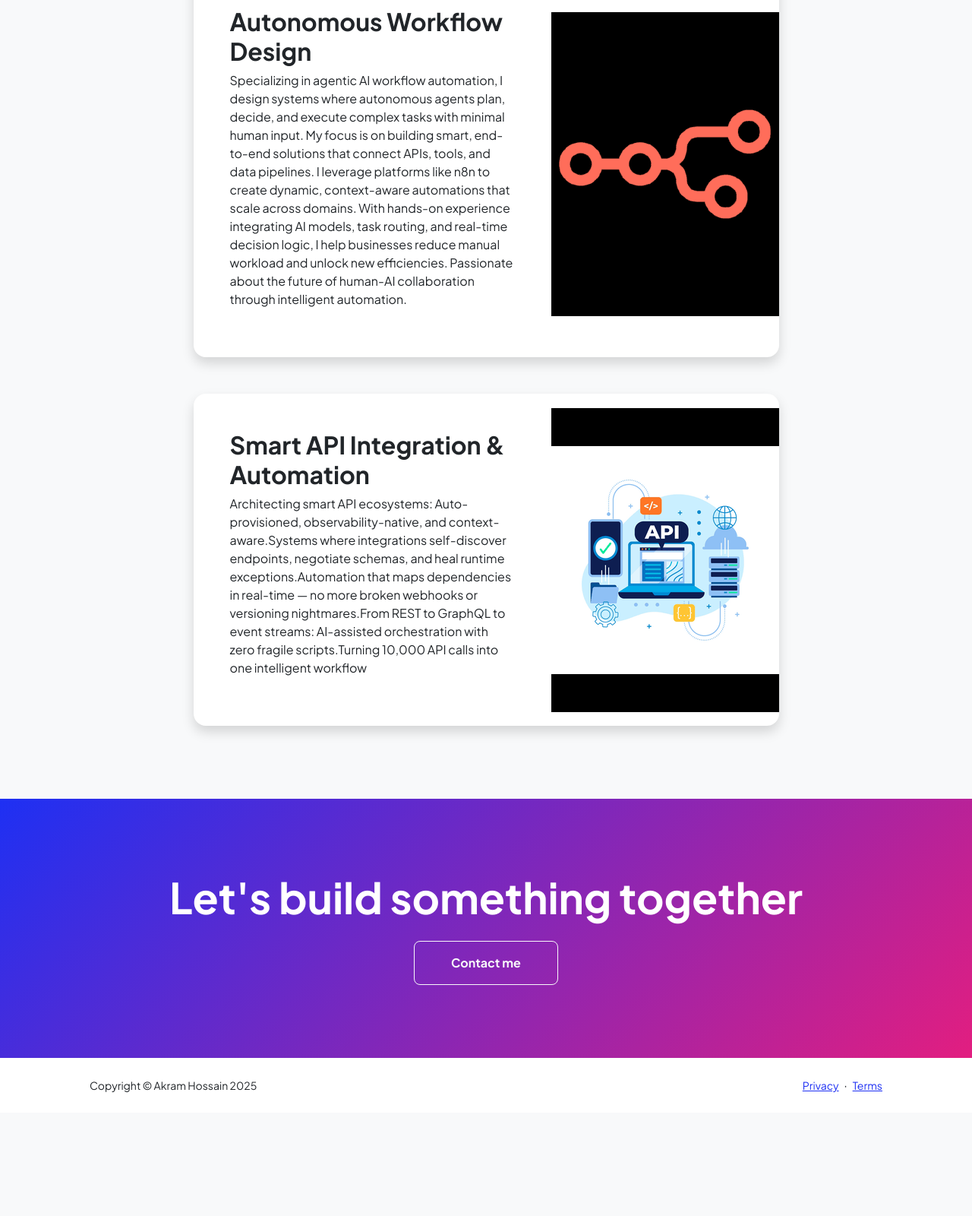
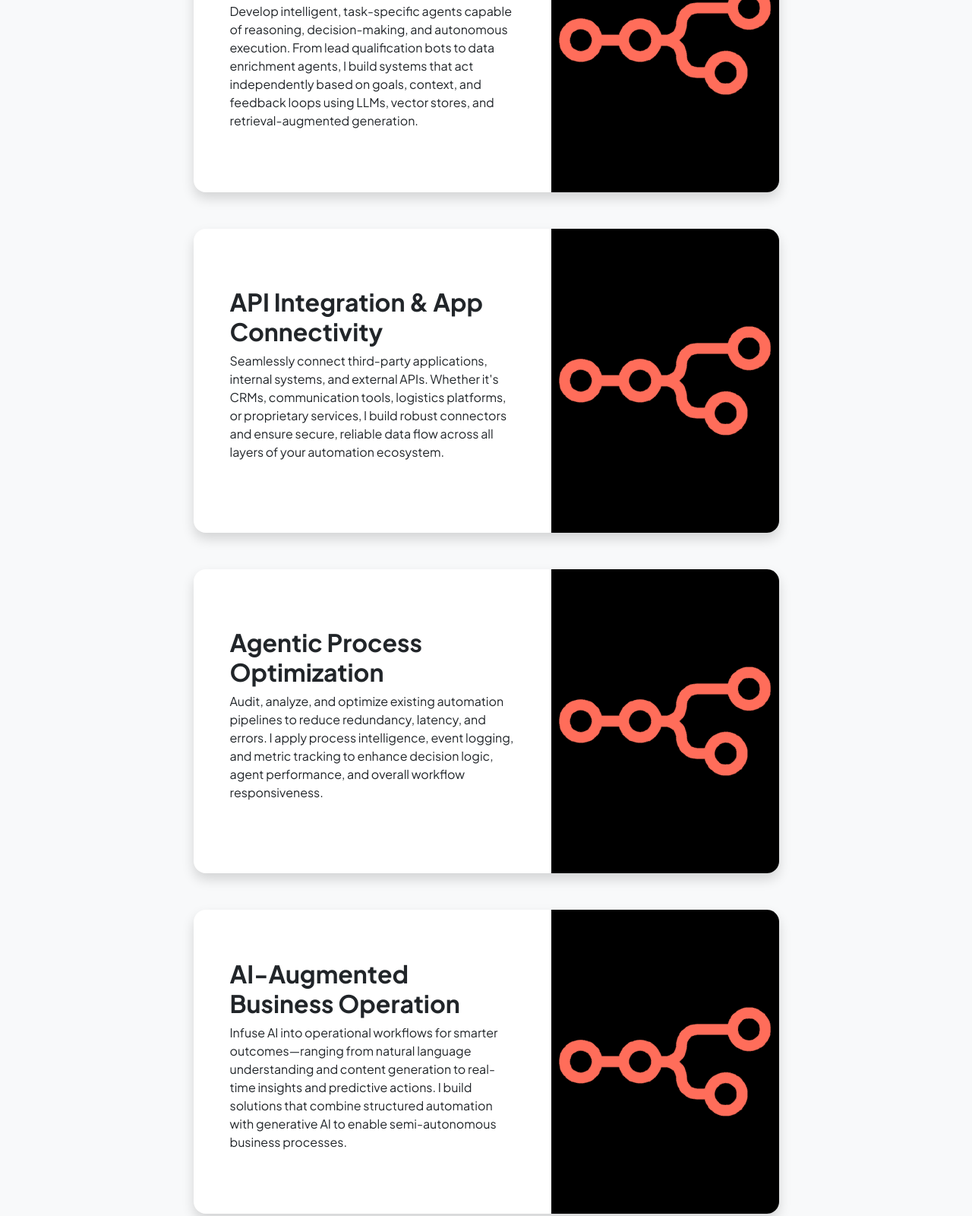
Before and after one commit to akram6043/akram6043.github.io, a plain HTML site: page projects.html in a window 1280 px wide. Shown: the part 821-2421 px from the top of the page at 76% size. Before the commit the page ends 2285 px from the top, so only its background shows below. Drawn offline with nearby package versions, Linux system fonts and the light colour scheme.

Commit message:
Update projects.html

```diff
--- a/projects.html
+++ b/projects.html
@@ -47,8 +47,8 @@
                                 <div class="card-body p-0">
                                     <div class="d-flex align-items-center">
                                         <div class="p-5">
-                                            <h2 class="fw-bolder">Autonomous Workflow Design</h2>
-                                            <p>Specializing in agentic AI workflow automation, I design systems where autonomous agents plan, decide, and execute complex tasks with minimal human input. My focus is on building smart, end-to-end solutions that connect APIs, tools, and data pipelines. I leverage platforms like n8n to create dynamic, context-aware automations that scale across domains. With hands-on experience integrating AI models, task routing, and real-time decision logic, I help businesses reduce manual workload and unlock new efficiencies. Passionate about the future of human-AI collaboration through intelligent automation.</p>
+                                            <h2 class="fw-bolder">Workflow Engineering & System Design</h2>
+                                            <p>Design end-to-end automation architectures tailored to your business logic, data flow, and operational goals. I specialize in building scalable, modular workflows using tools like n8n, integrating APIs, databases, and custom triggers to create autonomous systems that reduce manual intervention and maximize efficiency.</p>
                                         </div>
                                         <img class="img-fluid" src="assets/n8n.png" alt="..." />
                                     </div>
@@ -59,22 +59,58 @@
                                 <div class="card-body p-0">
                                     <div class="d-flex align-items-center">
                                         <div class="p-5">
-                                            <h2 class="fw-bolder">Autonomous Workflow Design</h2>
-                                            <p>Specializing in agentic AI workflow automation, I design systems where autonomous agents plan, decide, and execute complex tasks with minimal human input. My focus is on building smart, end-to-end solutions that connect APIs, tools, and data pipelines. I leverage platforms like n8n to create dynamic, context-aware automations that scale across domains. With hands-on experience integrating AI models, task routing, and real-time decision logic, I help businesses reduce manual workload and unlock new efficiencies. Passionate about the future of human-AI collaboration through intelligent automation.</p>
+                                            <h2 class="fw-bolder">Custom Agent Development</h2>
+                                            <p>Develop intelligent, task-specific agents capable of reasoning, decision-making, and autonomous execution. From lead qualification bots to data enrichment agents, I build systems that act independently based on goals, context, and feedback loops using LLMs, vector stores, and retrieval-augmented generation.</p>
                                         </div>
                                         <img class="img-fluid" src="assets/n8n.png" alt="..." />
                                     </div>
                                 </div>
                             </div>
                             <!-- Project Card 3-->
+                            <div class="card overflow-hidden shadow rounded-4 border-0 mb-5">
+                                <div class="card-body p-0">
+                                    <div class="d-flex align-items-center">
+                                        <div class="p-5">
+                                            <h2 class="fw-bolder">API Integration & App Connectivity</h2>
+                                            <p>Seamlessly connect third-party applications, internal systems, and external APIs. Whether it's CRMs, communication tools, logistics platforms, or proprietary services, I build robust connectors and ensure secure, reliable data flow across all layers of your automation ecosystem.</p>
+                                        </div>
+                                        <img class="img-fluid" src="assets/n8n.png" alt="..." />
+                                    </div>
+                                </div>
+                            </div>
+                            <!-- Project Card 4-->
+                            <div class="card overflow-hidden shadow rounded-4 border-0 mb-5">
+                                <div class="card-body p-0">
+                                    <div class="d-flex align-items-center">
+                                        <div class="p-5">
+                                            <h2 class="fw-bolder">Agentic Process Optimization</h2>
+                                            <p>Audit, analyze, and optimize existing automation pipelines to reduce redundancy, latency, and errors. I apply process intelligence, event logging, and metric tracking to enhance decision logic, agent performance, and overall workflow responsiveness.</p>
+                                        </div>
+                                        <img class="img-fluid" src="assets/n8n.png" alt="..." />
+                                    </div>
+                                </div>
+                            </div>
+                             <!-- Project Card 5-->
+                            <div class="card overflow-hidden shadow rounded-4 border-0 mb-5">
+                                <div class="card-body p-0">
+                                    <div class="d-flex align-items-center">
+                                        <div class="p-5">
+                                            <h2 class="fw-bolder">AI-Augmented Business Operation</h2>
+                                            <p>Infuse AI into operational workflows for smarter outcomes—ranging from natural language understanding and content generation to real-time insights and predictive actions. I build solutions that combine structured automation with generative AI to enable semi-autonomous business processes.</p>
+                                        </div>
+                                        <img class="img-fluid" src="assets/n8n.png" alt="..." />
+                                    </div>
+                                </div>
+                            </div>
+                            <!-- Project Card 6-->
                             <div class="card overflow-hidden shadow rounded-4 border-0">
                                 <div class="card-body p-0">
                                     <div class="d-flex align-items-center">
                                         <div class="p-5">
-                                            <h2 class="fw-bolder">Smart API Integration & Automation</h2>
-                                            <p>Architecting smart API ecosystems: Auto-provisioned, observability-native, and context-aware.Systems where integrations self-discover endpoints, negotiate schemas, and heal runtime exceptions.Automation that maps dependencies in real-time — no more broken webhooks or versioning nightmares.From REST to GraphQL to event streams: AI-assisted orchestration with zero fragile scripts.Turning 10,000 API calls into one intelligent workflow</p>
+                                            <h2 class="fw-bolder">Hyperautomation Consulting</h2>
+                                            <p>Strategic advisory on combining RPA, AI, and agentic systems to create fully autonomous enterprise workflows—maximizing ROI through next-gen automation.</p>
                                         </div>
-                                        <img class="img-fluid" src="assets/API.png" alt="..." />
+                                        <img class="img-fluid" src="" alt="..." />
                                     </div>
                                 </div>
                             </div>
```
